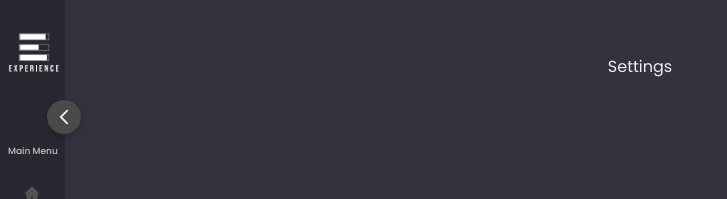
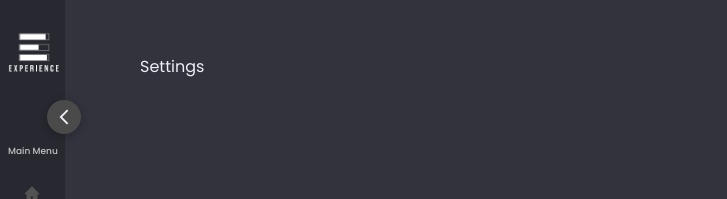
Before and after one commit to NandaAmanta/EXP-CMS-FE, a React (Create React App) app: page /settings in a window 1280 px wide. Shown: the top 199 px of the page, without its empty margins (0-727 px from the left). Built offline with nearby package versions, Linux system fonts and the light colour scheme.

Commit message:
fix sidebar

```diff
--- a/src/Components/Sidebar/Sidebar.scss
+++ b/src/Components/Sidebar/Sidebar.scss
@@ -114,4 +114,5 @@
 
 main {
     padding: 55px 70px 70px 70px;
+    margin-left: 70px;
 }
--- a/src/Components/Sidebar/Sidebar.tsx
+++ b/src/Components/Sidebar/Sidebar.tsx
@@ -262,7 +262,7 @@ function Sidebar({
         >
           <ArrowBackIosNewOutlinedIcon onClick={toggle} />
         </motion.div>
-        <main className="container" style={{margin: "12px !important"}}>
+        <main style={{marginLeft: "70px !important"}}>
           <div className="topAdmin">{children}</div>
         </main>
       </div>
```
